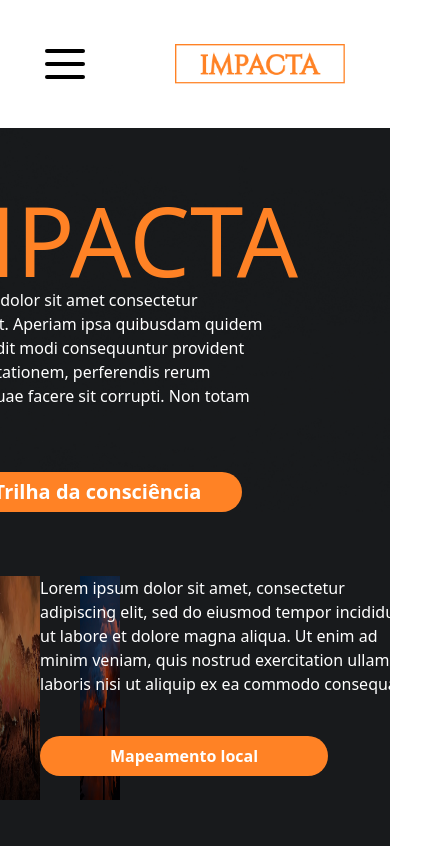
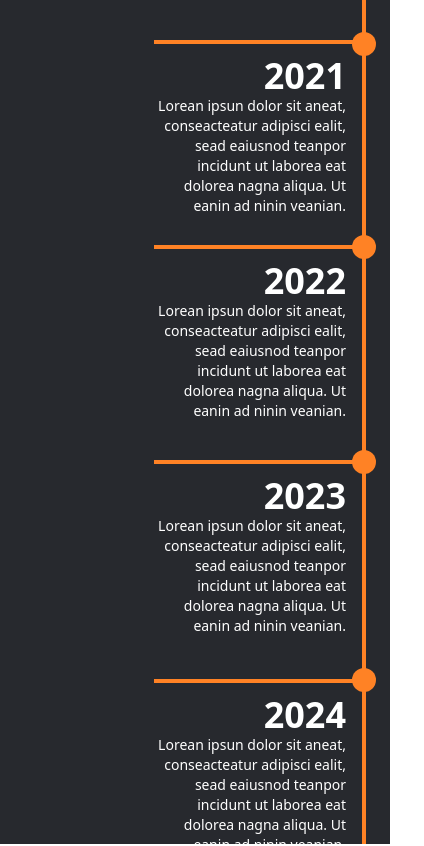
Before and after one commit to ImpactaOng/impacta, a React (Vite) app in the folder impacta/: page / in a window 390 px wide. Shown: the top 846 px of the page, 424 px wide, since content can reach past the window. Built offline with nearby package versions, Linux system fonts and the light colour scheme.

Commit message:
feat: add responsividade

```diff
--- a/impacta/src/App.jsx
+++ b/impacta/src/App.jsx
@@ -9,15 +9,12 @@ import Footer from "./components/Footer/Index";
 import Home from "./pages/home/Home";
 import Navbar from "./components/navbar/Navbar";
 import Impactos from "./pages/impactos";
+import TrilhaAnos from "./pages/TrilhaAnos/index"
 
 const App = () => {
     return (
         <div>
-            <Navbar />
-            <Home />
-            <Quotation />
-            <Impactos />
-            <Footer />
+            <TrilhaAnos />
         </div>
     );
 };
--- /dev/null
+++ b/impacta/src/components/TrilhaAnosDesktop/index.jsx
@@ -0,0 +1,51 @@
+const TrilhaAnosDesktop = () => {
+   return (
+      <div className="w-1 h-screen bg-corPrincipal right-1/2 relative text-white">
+         <div className="w-6 h-6 rounded-full bg-corPrincipal absolute -left-2.5 top-8 z-20"></div>
+         <div className="w-52 h-1 bg-corPrincipal absolute right-1 top-10 s480:w-58 s680:w-80">
+            <h1 className="text-4xl mt-4 w-3/4 text-right font-semibold s480:ml-4 s680:ml-0">
+               2021
+            </h1>
+            <p className="w-48 text-base text-right s480:w-56 s580:w-52 s680:w-60">
+               Lorean ipsun dolor sit aneat, conseacteatur adipisci ealit, sead
+               eaiusnod teanpor incidunt ut laborea eat dolorea nagna aliqua. Ut
+               eanin ad ninin veanian.
+            </p>
+         </div>
+         <div className="w-6 h-6 rounded-full bg-corPrincipal absolute -left-2.5 top-58 z-20"></div>
+         <div className="w-52 h-1 bg-corPrincipal absolute top-62 s480:w-58 s680:w-80">
+            <h1 className="text-4xl mt-4 w-1/2 text-right font-semibold s480:ml-4 s680:ml-0">
+               2022
+            </h1>
+            <p className="w-48 text-base text-left ml-20 s480:w-56 s580:w-52 s680:w-60">
+               Lorean ipsun dolor sit aneat, conseacteatur adipisci ealit, sead
+               eaiusnod teanpor incidunt ut laborea eat dolorea nagna aliqua. Ut
+               eanin ad ninin veanian.{" "}
+            </p>
+         </div>
+         <div className="w-6 h-6 rounded-full bg-corPrincipal absolute -left-2.5 top-128 z-20"></div>
+         <div className="w-52 h-1 bg-corPrincipal absolute right-1 top-130 s480:w-58 s680:w-80">
+            <h1 className="text-4xl mt-4 w-3/4 text-right font-semibold s480:ml-4 s680:ml-0">
+               2023
+            </h1>
+            <p className="w-48 text-base text-right s480:w-56 s580:w-52 s680:w-60">
+               Lorean ipsun dolor sit aneat, conseacteatur adipisci ealit, sead
+               eaiusnod teanpor incidunt ut laborea eat dolorea nagna aliqua. Ut
+               eanin ad ninin veanian.
+            </p>
+         </div>
+         <div className="w-6 h-6 rounded-full bg-corPrincipal absolute -left-2.5 top-150 z-20"></div>
+         <div className="w-52 h-1 bg-corPrincipal absolute top-155 s480:w-58 s680:w-80">
+            <h1 className="text-4xl mt-4 w-1/2 text-right font-semibold  s680:ml-09">
+               2024
+            </h1>
+            <p className="w-48 text-base s480:w-56 s580:w-52 s680:w-60 text-left ml-20">
+               Lorean ipsun dolor sit aneat, conseacteatur adipisci ealit, sead
+               eaiusnod teanpor incidunt ut laborea eat dolorea nagna aliqua. Ut
+               eanin ad ninin veanian.
+            </p>
+         </div>
+      </div>
+   );
+};
+export default TrilhaAnosDesktop;
--- /dev/null
+++ b/impacta/src/components/TrilhaAnosMobile/index.jsx
@@ -0,0 +1,51 @@
+const TrilhaAnosMobile = () => {
+   return (
+      <div className="w-1 h-screen bg-corPrincipal s380:mr-6 relative text-white">
+         <div className="w-6 h-6 rounded-full bg-corPrincipal absolute -left-2.5 top-8 z-20"></div>
+         <div className="w-52 h-1 bg-corPrincipal absolute right-1 top-10 s480:w-58 s680:w-80">
+            <h1 className="text-4xl ml-9 mt-4 w-3/4 text-right font-semibold s480:ml-4 s680:ml-0">
+               2021
+            </h1>
+            <p className="w-48 text-sm text-right s480:w-56 s580:w-52 s680:w-60">
+               Lorean ipsun dolor sit aneat, conseacteatur adipisci ealit, sead
+               eaiusnod teanpor incidunt ut laborea eat dolorea nagna aliqua. Ut
+               eanin ad ninin veanian.
+            </p>
+         </div>
+         <div className="w-6 h-6 rounded-full bg-corPrincipal absolute -left-2.5 top-58 z-20"></div>
+         <div className="w-52 h-1 bg-corPrincipal absolute right-1 top-62 s480:w-58 s680:w-80">
+            <h1 className="text-4xl ml-9 mt-4 w-3/4 text-right font-semibold s480:ml-4 s680:ml-0">
+               2022
+            </h1>
+            <p className="w-48 text-sm text-right s480:w-56 s580:w-52 s680:w-60">
+               Lorean ipsun dolor sit aneat, conseacteatur adipisci ealit, sead
+               eaiusnod teanpor incidunt ut laborea eat dolorea nagna aliqua. Ut
+               eanin ad ninin veanian.{" "}
+            </p>
+         </div>
+         <div className="w-6 h-6 rounded-full bg-corPrincipal absolute -left-2.5 top-128 z-20"></div>
+         <div className="w-52 h-1 bg-corPrincipal absolute right-1 top-130 s480:w-58 s680:w-80">
+            <h1 className="text-4xl ml-9 mt-4 w-3/4 text-right font-semibold s480:ml-4 s680:ml-0">
+               2023
+            </h1>
+            <p className="w-48 text-sm text-right s480:w-56 s580:w-52 s680:w-60">
+               Lorean ipsun dolor sit aneat, conseacteatur adipisci ealit, sead
+               eaiusnod teanpor incidunt ut laborea eat dolorea nagna aliqua. Ut
+               eanin ad ninin veanian.
+            </p>
+         </div>
+         <div className="w-6 h-6 rounded-full bg-corPrincipal absolute -left-2.5 top-150 z-20"></div>
+         <div className="w-52 h-1 bg-corPrincipal absolute right-1 top-155 s480:w-58 s680:w-80">
+            <h1 className="text-4xl ml-9 mt-4 w-3/4 text-right font-semibold s480:ml-4 s680:ml-09">
+               2024
+            </h1>
+            <p className="w-48 text-sm text-right s480:w-56 s580:w-52 s680:w-60">
+               Lorean ipsun dolor sit aneat, conseacteatur adipisci ealit, sead
+               eaiusnod teanpor incidunt ut laborea eat dolorea nagna aliqua. Ut
+               eanin ad ninin veanian.
+            </p>
+         </div>
+      </div>
+   );
+};
+export default TrilhaAnosMobile
--- a/impacta/src/pages/TrilhaAnos/index.jsx
+++ b/impacta/src/pages/TrilhaAnos/index.jsx
@@ -1,45 +1,32 @@
+import { useEffect, useState } from "react";
+import TrilhaAnosMobile from "../../components/TrilhaAnosMobile";
+import TrilhaAnosDesktop from "../../components/TrilhaAnosDesktop";
+
 const TrilhaAnos = () => {
-    // QUe código criminoso!
+   // Que código criminoso!
+   const [isMobile, setIsMobile] = useState(1);
+
+   useEffect(() => {
+      //
+      const handleResize = () => {
+         if (window.innerWidth <= 980) {
+            setIsMobile(2);
+         } else {
+            setIsMobile(1);
+         }
+      };
+      //
+      handleResize();
+      window.addEventListener("resize", handleResize);
+      return () => {
+         window.removeEventListener("resize", handleResize);
+      };
+      //
+   }, []);
+
    return (
       <section className="w-full h-screen bg-fundoSecundario flex justify-end">
-         <div className="w-1 h-screen bg-corPrincipal s380:mr-6 relative text-white">
-            <div className="w-6 h-6 rounded-full bg-corPrincipal absolute -left-2.5 top-8 z-20"></div>
-            <div className="w-52 h-1 bg-corPrincipal absolute right-1 top-10">
-               <h1 className="text-4xl ml-9 mt-4 w-3/4 text-right font-semibold">2021</h1>
-               <p className="w-48 text-sm text-right">
-                  Lorean ipsun dolor sit aneat, conseacteatur adipisci ealit,
-                  sead eaiusnod teanpor incidunt ut laborea eat dolorea nagna
-                  aliqua. Ut eanin ad ninin veanian.
-               </p>
-            </div>
-            <div className="w-6 h-6 rounded-full bg-corPrincipal absolute -left-2.5 top-58 z-20"></div>
-            <div className="w-52 h-1 bg-corPrincipal absolute right-1 top-62">
-               <h1 className="text-4xl ml-9 mt-4 w-3/4 text-right font-semibold">2021</h1>
-               <p className="w-48 text-sm text-right">
-                  Lorean ipsun dolor sit aneat, conseacteatur adipisci ealit,
-                  sead eaiusnod teanpor incidunt ut laborea eat dolorea nagna
-                  aliqua. Ut eanin ad ninin veanian.{" "}
-               </p>
-            </div>
-            <div className="w-6 h-6 rounded-full bg-corPrincipal absolute -left-2.5 top-128 z-20"></div>
-            <div className="w-52 h-1 bg-corPrincipal absolute right-1 top-130">
-               <h1 className="text-4xl ml-9 mt-4 w-3/4 text-right font-semibold">2021</h1>
-               <p className="w-48 text-sm text-right">
-                  Lorean ipsun dolor sit aneat, conseacteatur adipisci ealit,
-                  sead eaiusnod teanpor incidunt ut laborea eat dolorea nagna
-                  aliqua. Ut eanin ad ninin veanian.
-               </p>
-            </div>
-            <div className="w-6 h-6 rounded-full bg-corPrincipal absolute -left-2.5 top-150 z-20"></div>
-            <div className="w-52 h-1 bg-corPrincipal absolute right-1 top-155">
-               <h1 className="text-4xl ml-9 mt-4 w-3/4 text-right font-semibold">2021</h1>
-               <p className="w-48 text-sm text-right">
-                  Lorean ipsun dolor sit aneat, conseacteatur adipisci ealit,
-                  sead eaiusnod teanpor incidunt ut laborea eat dolorea nagna
-                  aliqua. Ut eanin ad ninin veanian.
-               </p>
-            </div>
-         </div>
+         {isMobile == 2 ? <TrilhaAnosMobile /> : <TrilhaAnosDesktop />}
       </section>
    );
 };
```
